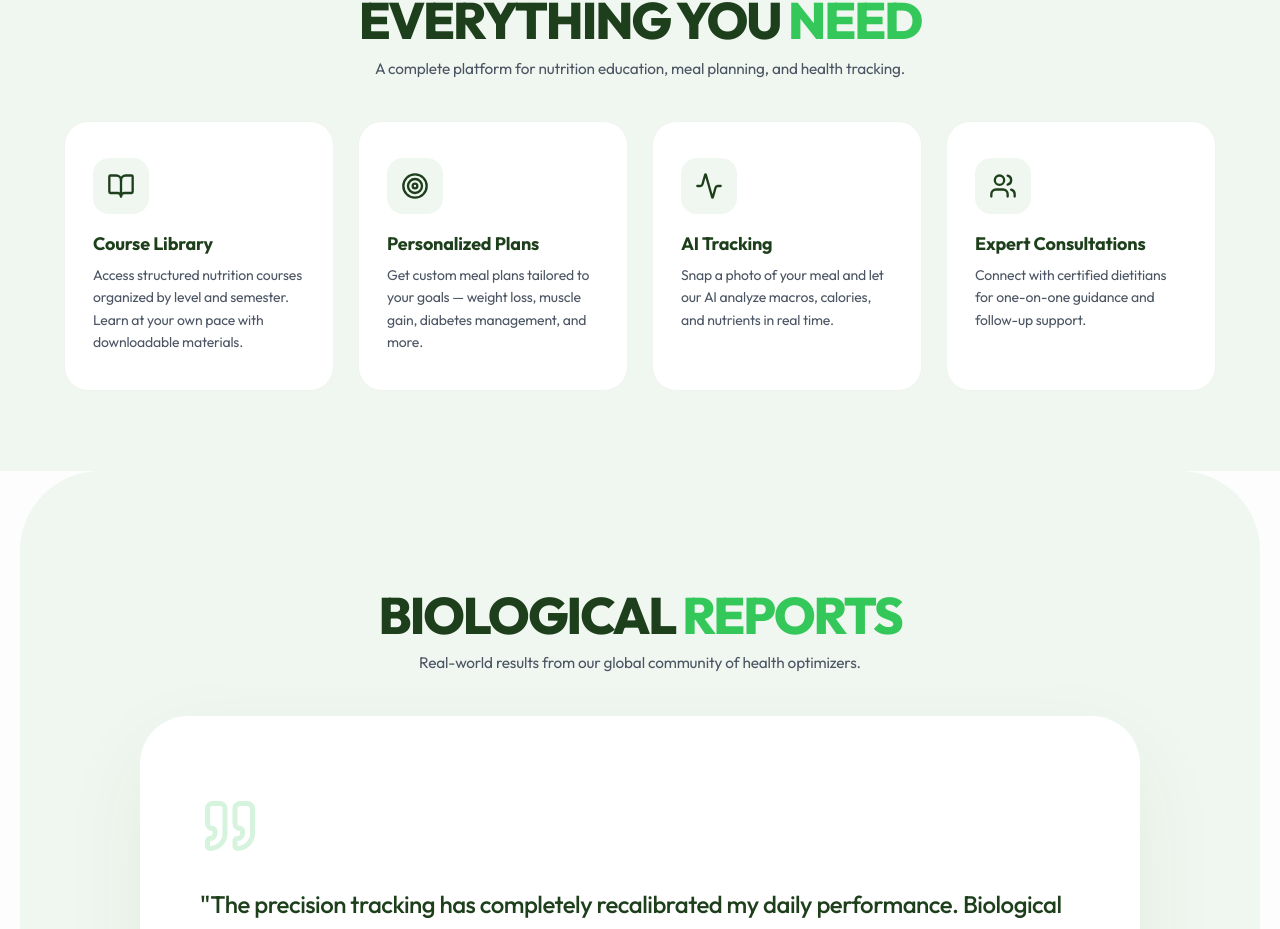
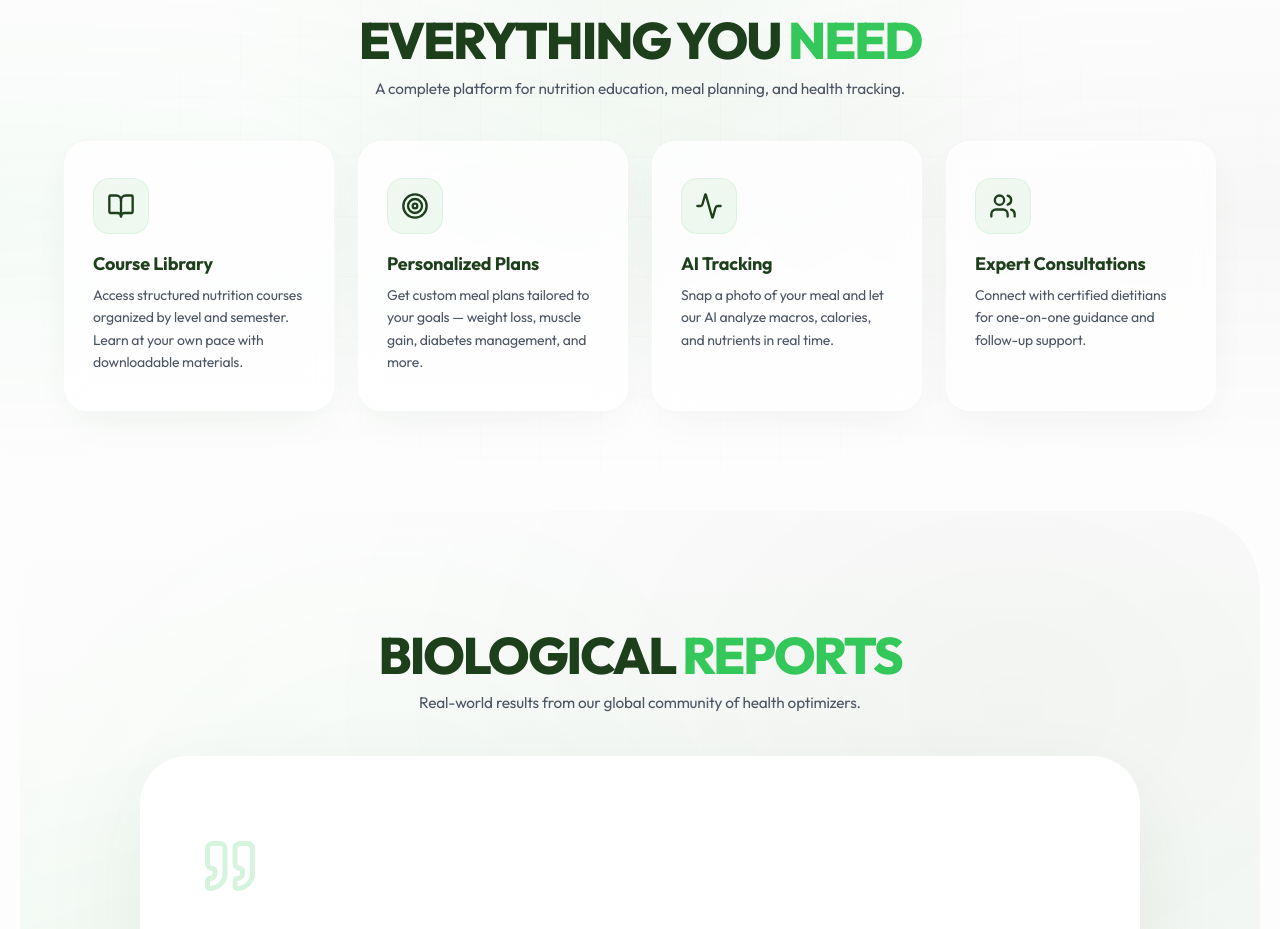
Before and after one commit to islambra/AI-Nutrition-Website-pro, a React (Vite) app in the folder client/: page / in a window 1280 px wide. Shown: the part 996-1925 px from the top of the page. Built offline with nearby package versions, Linux system fonts and the light colour scheme.

Commit message:
update home page

```diff
--- a/client/src/pages/HomePage.css
+++ b/client/src/pages/HomePage.css
@@ -173,16 +173,18 @@ body {
 
 .HP-Section-Header {
   text-align: center;
-  margin-bottom: 40px; /* Reduced from 80px */
+  margin-bottom: 40px;
+  position: relative;
+  z-index: 1;
 }
 
 .HP-Section-Title {
   font-family: var(--font-display);
-  font-size: clamp(32px, 4vw, 56px); /* Reduced from 80px */
+  font-size: clamp(32px, 4vw, 56px);
   text-transform: uppercase;
   font-weight: 800;
   line-height: 0.95;
-  margin-bottom: 12px; /* Reduced from 24px */
+  margin-bottom: 12px;
   color: var(--health-green);
   letter-spacing: -0.04em;
 }
@@ -192,7 +194,7 @@ body {
 }
 
 .HP-Section-Subtitle {
-  font-size: clamp(14px, 1.2vw, 16px); /* Reduced from 19px */
+  font-size: clamp(14px, 1.2vw, 16px);
   color: var(--health-gray);
   max-width: 640px;
   margin: 0 auto;
@@ -484,11 +486,25 @@ body {
 /* --- REVIEWS: SOFTNESS & FOCUS --- */
 .HP-Reviews-Section {
   padding: var(--section-padding) 5%;
-  background: var(--health-mint);
+  background:
+    radial-gradient(ellipse at 20% 80%, rgba(52, 199, 89, 0.05) 0%, transparent 50%),
+    radial-gradient(ellipse at 80% 20%, rgba(30, 63, 27, 0.04) 0%, transparent 50%),
+    linear-gradient(180deg, var(--health-cream) 0%, var(--health-mint) 100%);
   border-radius: 80px;
   margin: 0 20px;
   position: relative;
   z-index: 5;
+  overflow: hidden;
+}
+
+.HP-Reviews-Section::before {
+  content: '';
+  position: absolute;
+  inset: 0;
+  background-image:
+    radial-gradient(circle at 30% 40%, rgba(52, 199, 89, 0.03) 0%, transparent 40%),
+    radial-gradient(circle at 70% 60%, rgba(45, 90, 39, 0.02) 0%, transparent 40%);
+  pointer-events: none;
 }
 
 .HP-Reviews-Slider-Container {
@@ -692,8 +708,23 @@ body {
 .HP-Features-Section {
   position: relative;
   z-index: 5;
-  padding: 80px 5%;
-  background: var(--health-mint);
+  padding: 100px 5%;
+  background:
+    radial-gradient(ellipse at 0% 50%, rgba(52, 199, 89, 0.04) 0%, transparent 60%),
+    radial-gradient(ellipse at 100% 50%, rgba(30, 63, 27, 0.03) 0%, transparent 60%),
+    radial-gradient(circle at 50% 0%, rgba(240, 247, 240, 0.8) 0%, transparent 50%);
+}
+
+.HP-Features-Section::before {
+  content: '';
+  position: absolute;
+  inset: 0;
+  background-image:
+    linear-gradient(rgba(30, 63, 27, 0.015) 1px, transparent 1px),
+    linear-gradient(90deg, rgba(30, 63, 27, 0.015) 1px, transparent 1px);
+  background-size: 60px 60px;
+  mask-image: radial-gradient(ellipse at center, black 30%, transparent 80%);
+  pointer-events: none;
 }
 
 .HP-Features-Grid {
@@ -702,20 +733,26 @@ body {
   gap: 24px;
   max-width: var(--container-width);
   margin: 0 auto;
+  position: relative;
+  z-index: 1;
 }
 
 .HP-Feature-Card {
-  background: #fff;
+  background: rgba(255, 255, 255, 0.75);
+  backdrop-filter: blur(12px);
+  -webkit-backdrop-filter: blur(12px);
   border-radius: 24px;
   padding: 36px 28px;
-  border: 1px solid var(--health-border);
-  transition: var(--transition-smooth);
+  border: 1px solid rgba(255, 255, 255, 0.8);
+  box-shadow: 0 15px 40px -8px rgba(30, 63, 27, 0.06);
+  transition: all 0.5s cubic-bezier(0.16, 1, 0.3, 1);
 }
 
 .HP-Feature-Card:hover {
-  transform: translateY(-6px);
-  box-shadow: var(--shadow-premium);
-  border-color: var(--health-accent);
+  transform: translateY(-8px);
+  box-shadow: 0 25px 60px -8px rgba(30, 63, 27, 0.1);
+  border-color: rgba(52, 199, 89, 0.2);
+  background: rgba(255, 255, 255, 0.9);
 }
 
 .HP-Feature-Icon {
@@ -725,9 +762,10 @@ body {
   display: flex;
   align-items: center;
   justify-content: center;
-  background: var(--health-mint);
+  background: linear-gradient(135deg, var(--health-mint), rgba(52, 199, 89, 0.08));
   color: var(--health-green);
   margin-bottom: 20px;
+  box-shadow: inset 0 0 0 1px rgba(52, 199, 89, 0.1);
 }
 
 .HP-Feature-Card h3 {
@@ -759,10 +797,19 @@ body {
   .HP-Review-Text { font-size: 18px; }
   .HP-Features-Grid { grid-template-columns: 1fr; }
   .HP-Features-Section { padding: 60px 20px; }
+  .HP-Reviews-Section {
+    padding: 60px 20px;
+    border-radius: 40px;
+    margin: 0 12px;
+  }
+  .HP-Feature-Card {
+    backdrop-filter: blur(8px);
+    -webkit-backdrop-filter: blur(8px);
+  }
   .cta-v5 h2 { font-size: 36px !important; }
 }
 @media (max-width: 768px) {
   .hero-frames-container {
-    display: none;
+    opacity: 0.4;
   }
 }
```
